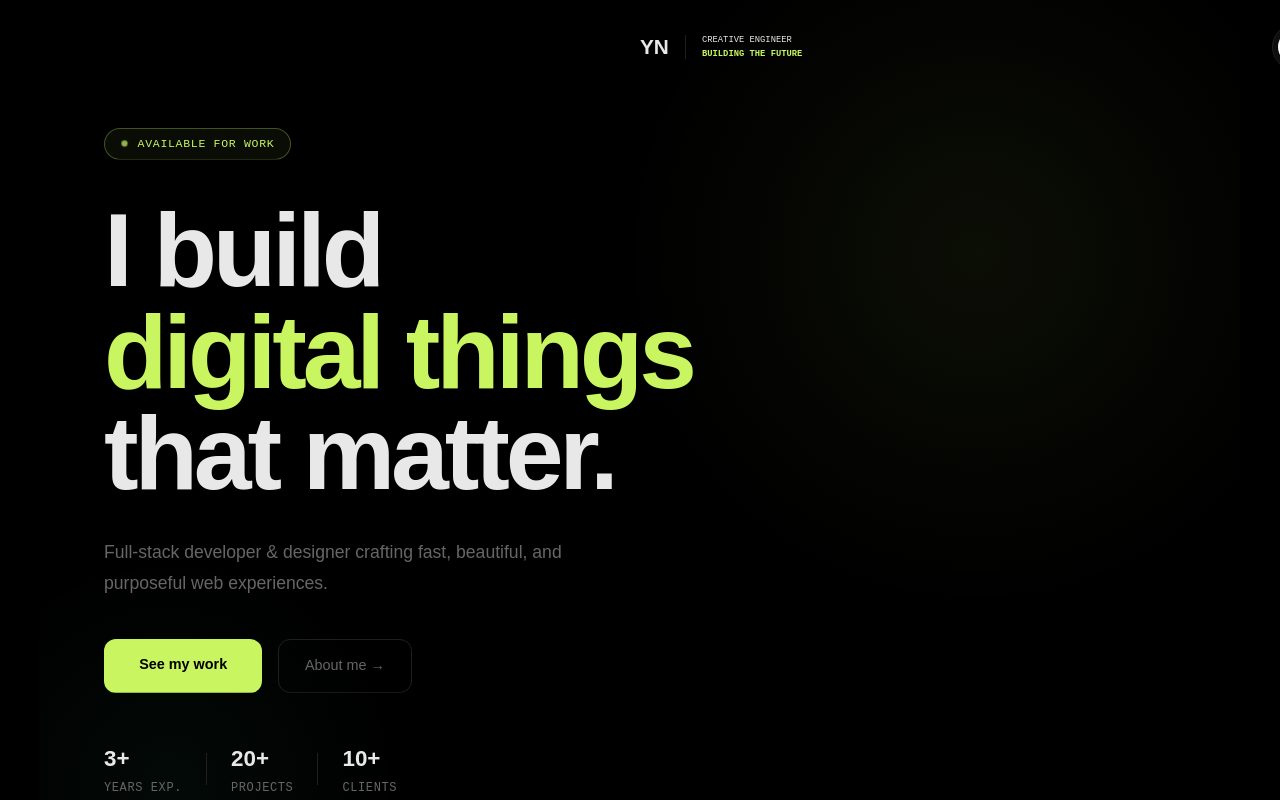
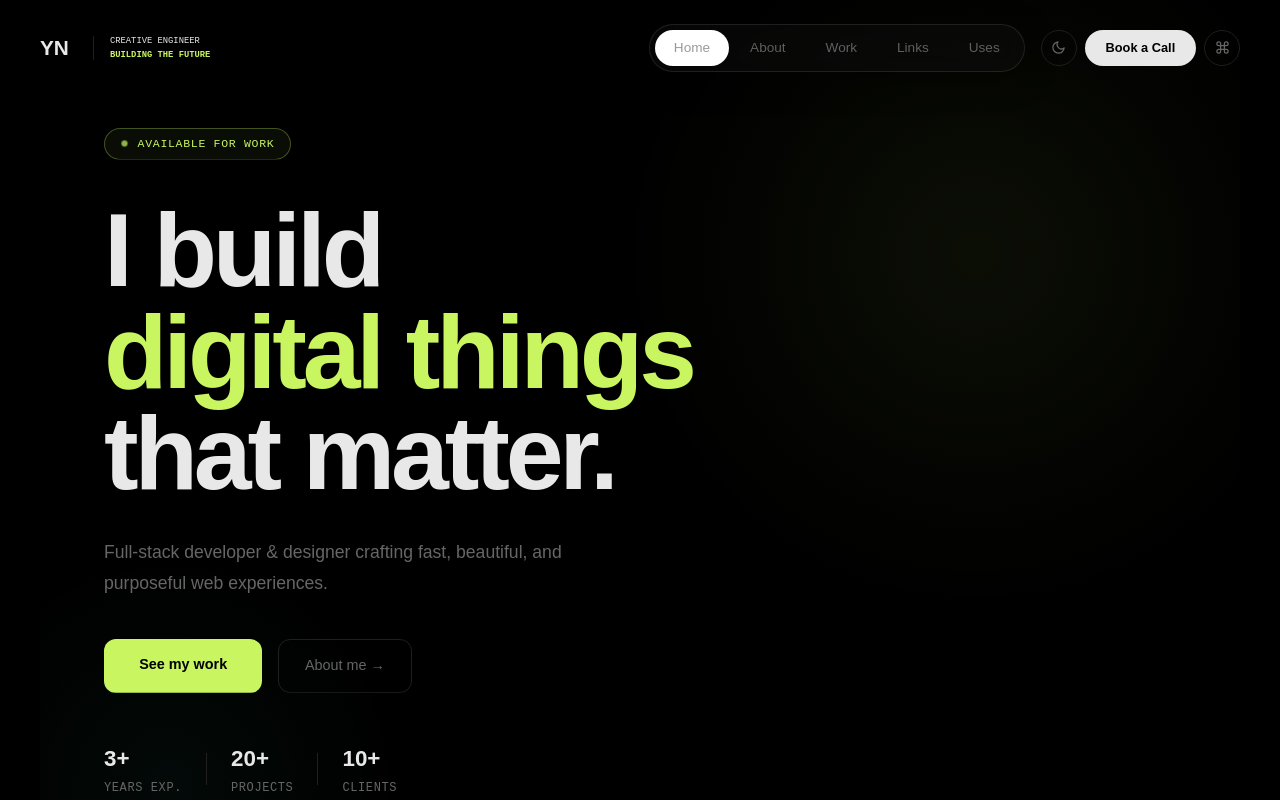
Before and after one commit to ShravanDeb/new, a React (Vite) app: page / in a window 1280 px wide. Shown: the top 800 px of the page. Built offline with nearby package versions, Linux system fonts and the light colour scheme; a web font is replaced by a local one.

Commit message:
My changes

```diff
--- a/src/components/layout/Navbar.module.css
+++ b/src/components/layout/Navbar.module.css
@@ -1,22 +1,22 @@
 /* ── LAYOUT ── */
 .navbar {
-  position: fixed;
+  position: fixed; /* Keep it fixed at the top */
   top: 1.5rem;
   left: 50%;
-  transform: translateX(-50%); /* Centers the floating bar */
+  transform: translateX(-50%); /* Center the bar */
   width: 95%;
-  max-width: var(--container-max);
+  max-width: var(--container-max); /* Use your existing variable */
   display: flex;
-  justify-content: space-between;
+  justify-content: space-between; /* Logo left, Nav right */
   align-items: center;
-  z-index: 100;
-  pointer-events: none; /* Allows clicks to pass through empty space */
+  z-index: 1000;
+  pointer-events: none; /* Let scroll pass through empty space */
 }
 
 .left, .right {
   display: flex;
   align-items: center;
-  pointer-events: auto; /* Restores clicks for buttons and links */
+  pointer-events: auto; /* Buttons remain clickable */
 }
 
 /* ── LEFT: LOGO & TAGLINE ── */
@@ -25,7 +25,8 @@
   font-size: 1.3rem;
   font-weight: 800;
   color: var(--color-text);
-  margin-right: 1rem;
+  margin-right: 1.5rem;
+  text-decoration: none;
 }
 
 .taglineGroup {
@@ -61,17 +62,24 @@
   display: flex;
   align-items: center;
   gap: 0.1rem;
-  background: rgba(17, 17, 17, 0.85); /* Dark background for blend mode context */
-  backdrop-filter: blur(12px);
-  border: 1px solid var(--color-border);
+  padding: 0.3rem;
   border-radius: 99px;
-  padding: 0.3rem;
-  isolation: isolate; /* Required for mix-blend-mode difference */
+
+  /* --- Glassmorphism Core --- */
+  background: rgba(17, 17, 17, 0.4); /* Semi-transparent dark */
+  backdrop-filter: blur(12px); /* The frosted glass blur */
+  -webkit-backdrop-filter: blur(12px); /* Safari support */
+
+  /* Subtle border and shadow to make it pop */
+  border: 1px solid rgba(255, 255, 255, 0.1); /* Light transparent border */
+  box-shadow: 0 8px 32px 0 rgba(0, 0, 0, 0.37);
+
+  isolation: isolate; /* Keep for the text masking effect */
 }
 
 .link {
   position: relative;
-  padding: 0.4rem 1.1rem;
+  padding: 0.45rem 1.2rem;
   text-decoration: none;
   display: flex;
   align-items: center;
@@ -82,12 +90,11 @@
   z-index: 2;
   font-size: 0.85rem;
   font-weight: 500;
-  color: #ffffff; /* Must be white to invert to black against the white pill */
+  color: #ffffff; /* Must be white to invert correctly against the pill */
   mix-blend-mode: difference;
   transition: color 0.3s ease;
 }
 
-/* Dim text when not hovered or active */
 .link:not(:hover) .link-text {
   color: var(--color-muted);
 }
@@ -109,14 +116,15 @@
 }
 
 .iconBtn {
-  width: 34px;
-  height: 34px;
+  width: 36px;
+  height: 36px;
   border: 1px solid var(--color-border);
   border-radius: 99px;
   display: flex;
   align-items: center;
   justify-content: center;
   color: var(--color-muted);
+  background: transparent;
   transition: all 0.2s ease;
 }
 
@@ -128,14 +136,12 @@
 .bookBtn {
   background: var(--color-text);
   color: #000;
-  padding: 0.5rem 1.2rem;
+  padding: 0.5rem 1.3rem;
   border-radius: 99px;
   font-size: 0.8rem;
   font-weight: 600;
-  transition: opacity 0.2s ease;
+  text-decoration: none;
 }
-
-.bookBtn:hover { opacity: 0.9; }
 
 @media (max-width: 768px) {
   .taglineGroup { display: none; }
--- a/src/components/layout/Navbar.tsx
+++ b/src/components/layout/Navbar.tsx
@@ -16,23 +16,23 @@ export default function Navbar() {
   const [hoveredPath, setHoveredPath] = useState<string | null>(null)
   const location = useLocation()
 
-  // Track continuous scroll position
   const { scrollY } = useScroll()
 
-  // Progressive tagline animations: 0px to 60px scroll distance
-  const taglineOpacity = useTransform(scrollY, [0, 60], [1, 0])
+  // Progressive tagline animations based on scroll depth
+  const taglineOpacity = useTransform(scrollY, [0, 80], [1, 0])
   const taglineClip = useTransform(
     scrollY,
-    [0, 60],
+    [0, 100],
     ['inset(0 0% 0 0)', 'inset(0 100% 0 0)']
   )
-  const taglineX = useTransform(scrollY, [0, 60], [0, -20])
+  const taglineX = useTransform(scrollY, [0, 100], [0, -20])
 
   return (
     <motion.header
       className={styles.navbar}
-      initial={{ y: -100 }}
-      animate={{ y: 0 }}
+      // Use x: "-50%" here to maintain centering while animating entry
+      initial={{ x: "-50%", y: -100, opacity: 0 }}
+      animate={{ x: "-50%", y: 0, opacity: 1 }}
       transition={{ duration: 0.8, ease: [0.16, 1, 0.3, 1] }}
     >
       <div className={styles.left}>
@@ -68,7 +68,6 @@ export default function Navbar() {
                 >
                   <span className={styles['link-text']}>{label}</span>
 
-                  {/* Sliding Pill Logic using layoutId */}
                   {(hoveredPath === to || (isActive && !hoveredPath)) && (
                     <motion.div
                       layoutId="navbar-indicator"
```
